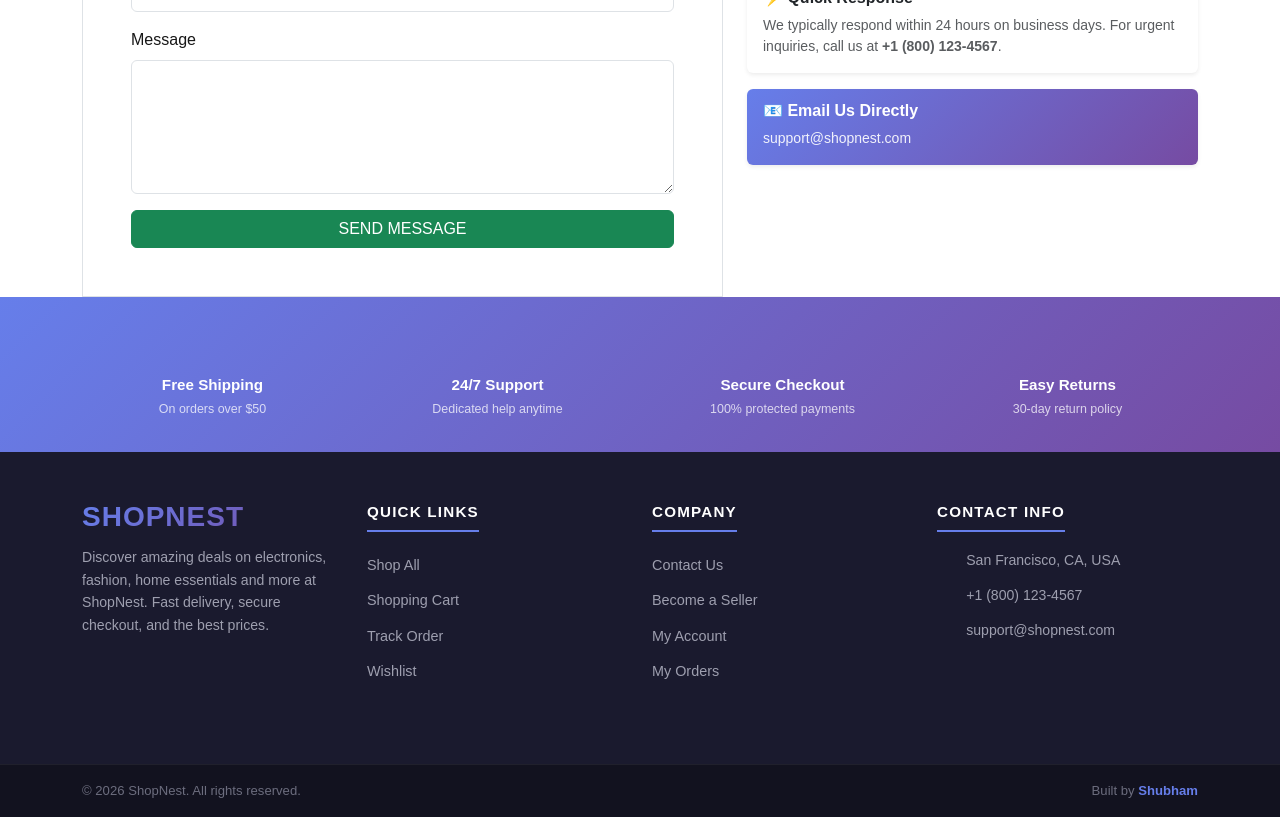
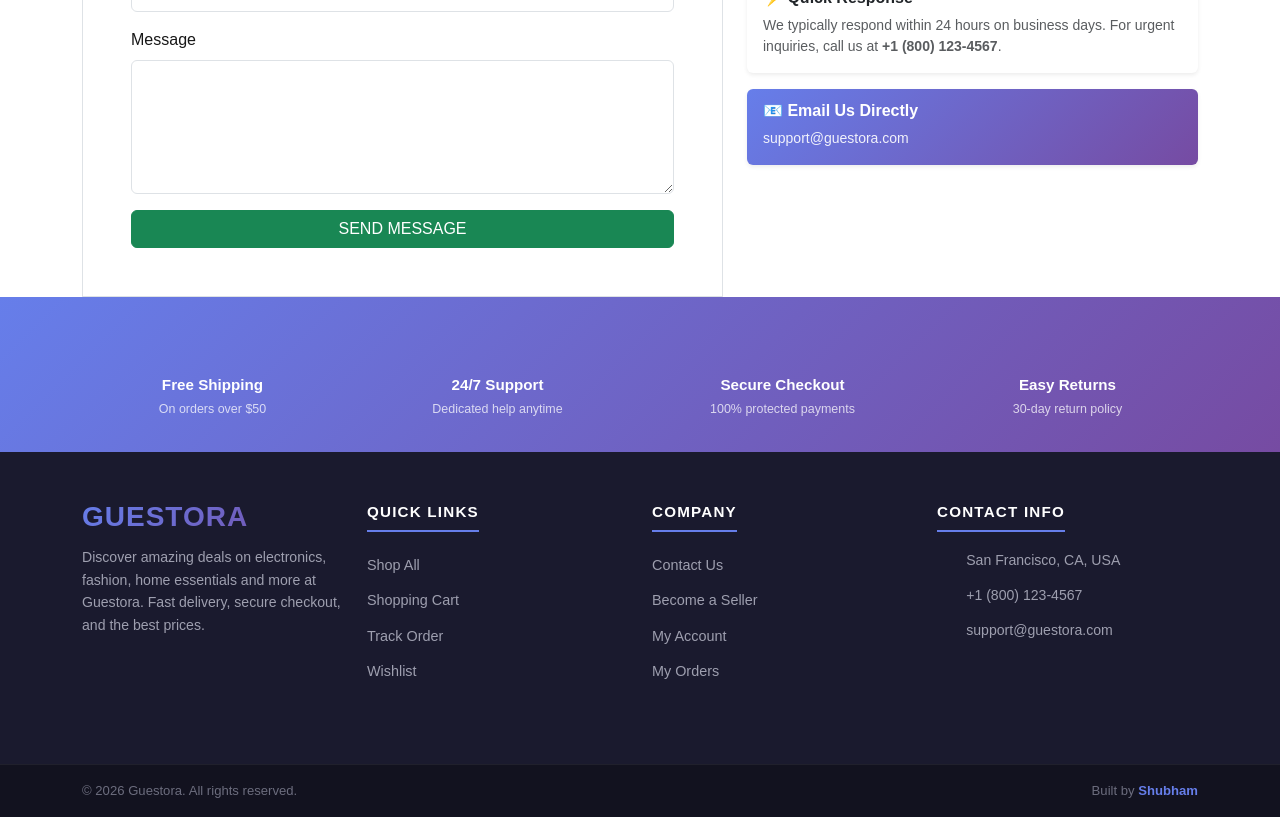
Before and after one commit to shubhamstr/E-Commerce-Platform-Website, a Next.js app: page /contact in a window 1280 px wide. Shown: the part 800-1617 px from the top of the page. Built offline with nearby package versions, Linux system fonts and the light colour scheme; no server answers; some icons are missing.

Commit message:
branding changed

```diff
--- a/src/app/layout.tsx
+++ b/src/app/layout.tsx
@@ -18,8 +18,8 @@ const geistMono = Geist_Mono({
 })
 
 export const metadata: Metadata = {
-  title: "ShopNest — Your One-Stop Online Store",
-  description: "Discover amazing deals on electronics, fashion, home essentials and more at ShopNest. Fast delivery, secure checkout, and the best prices.",
+  title: "Guestora — Your One-Stop Online Store",
+  description: "Discover amazing deals on electronics, fashion, home essentials and more at Guestora. Fast delivery, secure checkout, and the best prices.",
 }
 
 export default function RootLayout({
--- a/src/branding.ts
+++ b/src/branding.ts
@@ -4,7 +4,7 @@
 
 const branding = {
   // App name
-  name: 'ShopNest',
+  name: 'Guestora',
   // Tagline
   tagline: 'Your One-Stop Online Store',
   // Full title for metadata
@@ -13,7 +13,7 @@ const branding = {
   },
   // Meta description
   description:
-    'Discover amazing deals on electronics, fashion, home essentials and more at ShopNest. Fast delivery, secure checkout, and the best prices.',
+    'Discover amazing deals on electronics, fashion, home essentials and more at Guestora. Fast delivery, secure checkout, and the best prices.',
 
   // Developer / author
   author: {
@@ -29,7 +29,7 @@ const branding = {
 
   // Contact info
   contact: {
-    email: 'support@shopnest.com',
+    email: 'support@guestora.com',
     phone: '+1 (800) 123-4567',
     address: 'San Francisco, CA, USA',
   },
```
